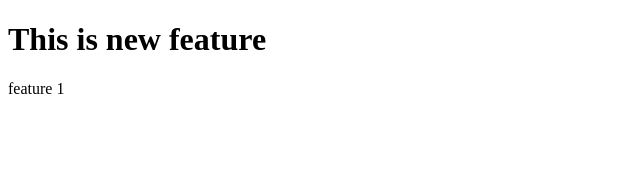
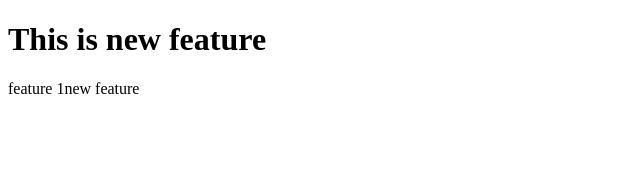
Before and after one commit to silver-ring/lunchdarkly-datadog-training, an Angular app: page / in a window 1280 px wide. Shown: the top 170 px of the page, without its empty margins (0-640 px from the left). Built offline with nearby package versions, Linux system fonts and the light colour scheme.

Commit message:
new feature

```diff
--- a/src/app/app.component.html
+++ b/src/app/app.component.html
@@ -1,4 +1,5 @@
 <div>
   <h1>This is new feature</h1>
   <span>feature 1</span>
+  <span>new feature</span>
 </div>
```
